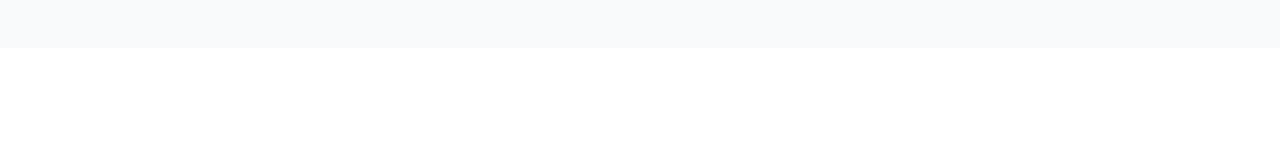
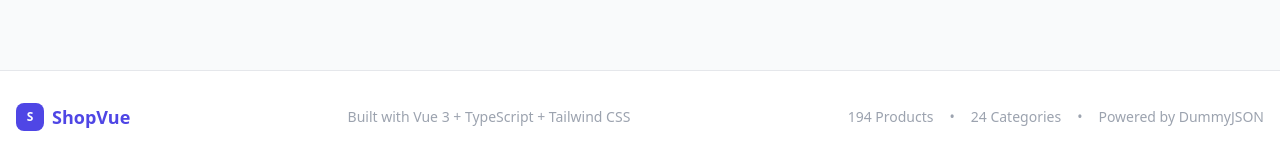
Before and after one commit to justinharshan7/GUI_Project, a Vue app: page / in a window 1280 px wide. Shown: the part 752-912 px from the top of the page. Before the commit the page ends 800 px from the top, so only its background shows below. Built offline with nearby package versions, Linux system fonts and the light colour scheme; no server answers.

Commit message:
Added Footer component and improved App layout

```diff
--- a/src/App.vue
+++ b/src/App.vue
@@ -4,11 +4,13 @@
     <main class="container mx-auto px-4 py-8">
       <RouterView />
     </main>
+    <Footer />
   </div>
 </template>
 
 <script setup lang="ts">
 import NavBar from './components/NavBar.vue'
+import Footer from './components/Footer.vue'
 import { useDarkMode } from './composables/useDarkMode'
 
 const { isDark, toggleDarkMode } = useDarkMode()
--- /dev/null
+++ b/src/components/Footer.vue
@@ -0,0 +1,31 @@
+<template>
+  <footer class="bg-white dark:bg-gray-900 border-t border-gray-200 dark:border-gray-800 mt-16 transition-colors duration-300">
+    <div class="container mx-auto px-4 py-8">
+      <div class="flex flex-col md:flex-row items-center justify-between gap-4">
+
+        <!-- Logo -->
+        <div class="flex items-center gap-2">
+          <div class="w-7 h-7 bg-indigo-600 rounded-lg flex items-center justify-center">
+            <span class="text-white font-bold text-xs">S</span>
+          </div>
+          <span class="text-lg font-bold text-indigo-600 dark:text-indigo-400">ShopVue</span>
+        </div>
+
+        <!-- Text -->
+        <p class="text-gray-400 dark:text-gray-500 text-sm">
+          Built with Vue 3 + TypeScript + Tailwind CSS
+        </p>
+
+        <!-- Links -->
+        <div class="flex items-center gap-4 text-sm text-gray-400 dark:text-gray-500">
+          <span>194 Products</span>
+          <span>•</span>
+          <span>24 Categories</span>
+          <span>•</span>
+          <span>Powered by DummyJSON</span>
+        </div>
+
+      </div>
+    </div>
+  </footer>
+</template>
```
